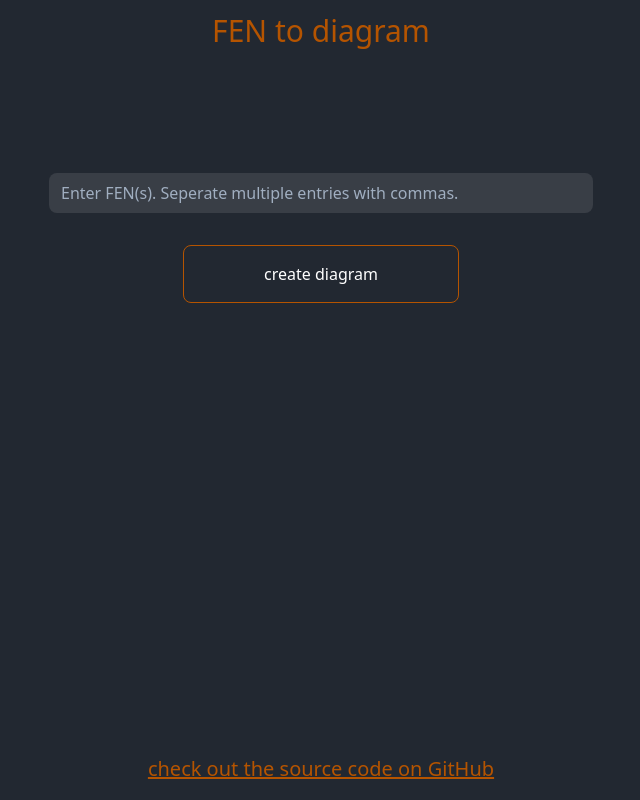
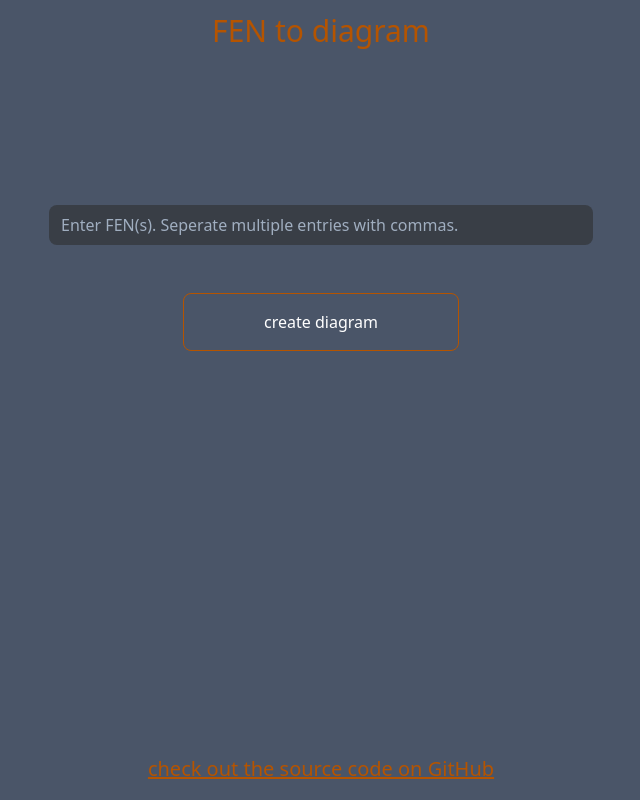
Before and after one commit to trevor-ofarrell/fen-to-diagram, a React (Create React App) app in the folder client/: page / in a window 1280 px wide. Shown: the whole page, without its empty margins (319-959 px from the left). Built offline with nearby package versions, Linux system fonts and the light colour scheme.

Commit message:
initial commit

```diff
--- a/client/src/Home.js
+++ b/client/src/Home.js
@@ -18,15 +18,15 @@ const Home = () => {
   return (
     <div
       style={{ height: height, width: width }}
-      className="bg-scheme-dark overflow-hidden fixed h-full max-h-full"
+      className="bg-gray-700 overflow-hidden fixed h-full max-h-full"
     >
       <div className="text-scheme-orange text-3xl text-center p-2 pb-6">
         FEN to diagram
       </div>
       <form>
-        <div className="md:w-3/5 md:mt-20 max-w-xl overflow-hidden p-4 mt-6 m-auto">
+        <div className="md:w-3/5 md:mt-30 max-w-xl overflow-hidden p-4 mt-6 m-auto">
           <input
-            className="w-full h-10 pl-3 mb-4 text-base bg-scheme-light placeholder-gray-500 text-gray-500 border rounded-lg focus:shadow-outline"
+            className="w-full h-10 pl-3 mb-8 text-base bg-scheme-light placeholder-gray-500 text-gray-500 border rounded-lg"
             id="message"
             type="text"
             label="Message"
@@ -47,7 +47,7 @@ const Home = () => {
       </form>
       <footer className="text-center fixed w-full bottom-0 text-scheme-orange p-4 flex">
         <a
-          href="https://github.com/trevor-ofarrell/lichessTV-watch-party"
+          href="https://github.com/trevor-ofarrell/fen-to-diagram"
           className="lg:text-xl text-sm underline m-auto"
         >
           check out the source code on GitHub
```
Also changed, not shown: 1 other file (tests, documents, lock files or other folders).
